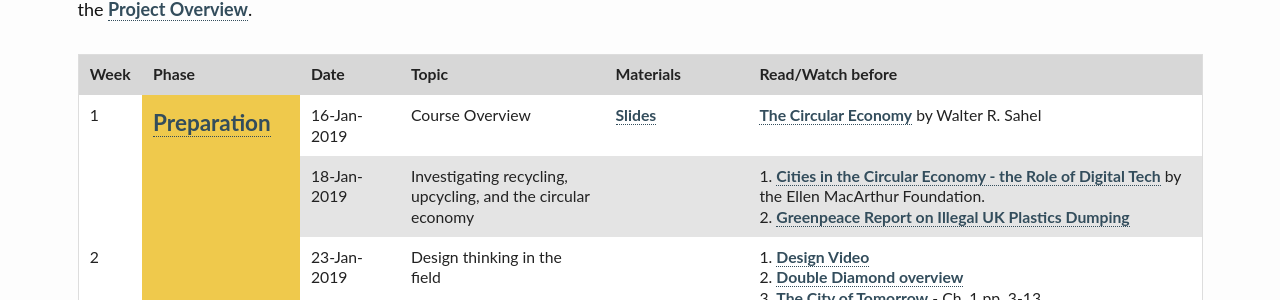
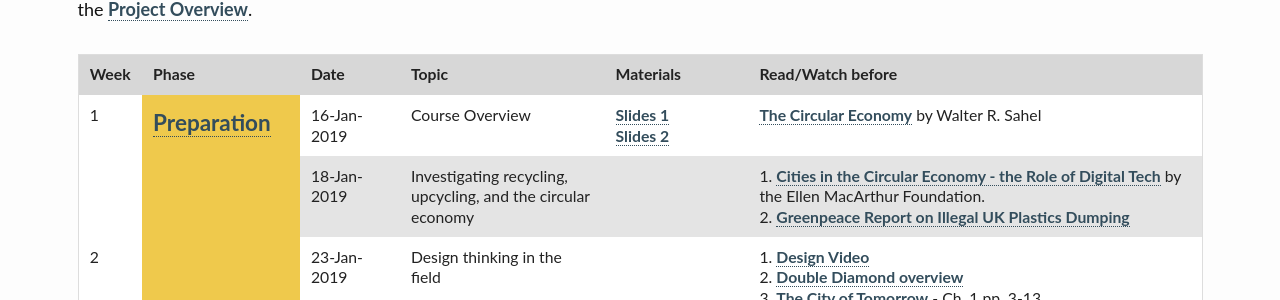
Before and after one commit to edinburghlivinglab/ddc, a Jekyll site: the page built from pages/syllabus.md, in a window 1280 px wide and 900 px high, scrolled down 679 px. Shown: the part 154-454 px from the top of the window. Built offline with Jekyll 4.4.1, drawn with Linux system fonts in a browser that asks for light colours.

Commit message:
Update syllabus.md

```diff
--- a/pages/syllabus.md
+++ b/pages/syllabus.md
@@ -83,7 +83,7 @@
                 </td>
                 <td>16-Jan-2019</td>
                 <td>Course Overview</td>
-                <td><a href="{{ site.baseurl }}/course_docs/week1-1.pptx" target="_blank">Slides</a></td>
+                <td><a href="{{ site.baseurl }}/course_docs/week1-1.pptx" target="_blank">Slides 1</a><br/><a href="{{ site.baseurl }}/course_docs/week1-2.pptx" target="_blank">Slides 2</a></td>
                 <td><a href="https://www.nature.com/news/the-circular-economy-1.19594">The Circular Economy</a> by Walter R. Sahel</td>
             </tr>
             <tr>
```
